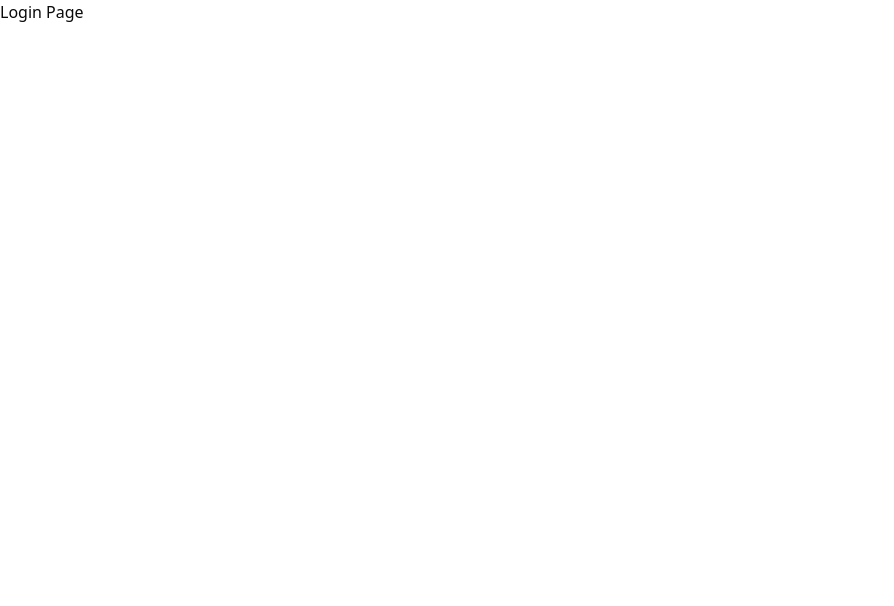
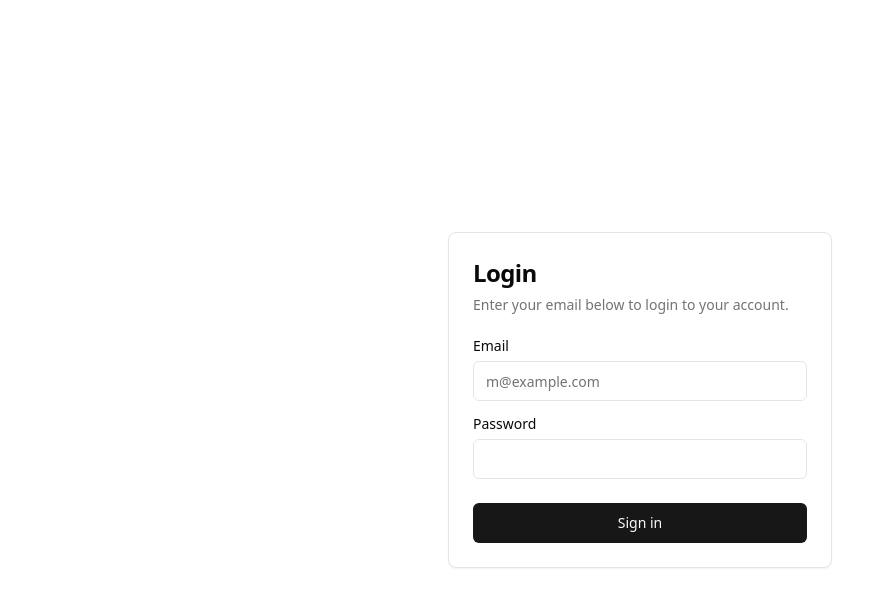
Before and after one commit to kurenaisandip/SAAS, a React (Vite) app: page /login in a window 1280 px wide. Shown: the top 606 px of the page, without its empty margins (0-894 px from the left). Built offline with nearby package versions, Linux system fonts and the light colour scheme.

Commit message:
feat: added login page

```diff
--- a/package.json
+++ b/package.json
@@ -10,6 +10,7 @@
     "preview": "vite preview"
   },
   "dependencies": {
+    "@radix-ui/react-label": "^2.0.2",
     "@radix-ui/react-slot": "^1.0.2",
     "class-variance-authority": "^0.7.0",
     "clsx": "^2.1.1",
--- /dev/null
+++ b/src/components/ui/card.tsx
@@ -0,0 +1,79 @@
+import * as React from "react"
+
+import { cn } from "@/lib/utils"
+
+const Card = React.forwardRef<
+  HTMLDivElement,
+  React.HTMLAttributes<HTMLDivElement>
+>(({ className, ...props }, ref) => (
+  <div
+    ref={ref}
+    className={cn(
+      "rounded-lg border bg-card text-card-foreground shadow-sm",
+      className
+    )}
+    {...props}
+  />
+))
+Card.displayName = "Card"
+
+const CardHeader = React.forwardRef<
+  HTMLDivElement,
+  React.HTMLAttributes<HTMLDivElement>
+>(({ className, ...props }, ref) => (
+  <div
+    ref={ref}
+    className={cn("flex flex-col space-y-1.5 p-6", className)}
+    {...props}
+  />
+))
+CardHeader.displayName = "CardHeader"
+
+const CardTitle = React.forwardRef<
+  HTMLParagraphElement,
+  React.HTMLAttributes<HTMLHeadingElement>
+>(({ className, ...props }, ref) => (
+  <h3
+    ref={ref}
+    className={cn(
+      "text-2xl font-semibold leading-none tracking-tight",
+      className
+    )}
+    {...props}
+  />
+))
+CardTitle.displayName = "CardTitle"
+
+const CardDescription = React.forwardRef<
+  HTMLParagraphElement,
+  React.HTMLAttributes<HTMLParagraphElement>
+>(({ className, ...props }, ref) => (
+  <p
+    ref={ref}
+    className={cn("text-sm text-muted-foreground", className)}
+    {...props}
+  />
+))
+CardDescription.displayName = "CardDescription"
+
+const CardContent = React.forwardRef<
+  HTMLDivElement,
+  React.HTMLAttributes<HTMLDivElement>
+>(({ className, ...props }, ref) => (
+  <div ref={ref} className={cn("p-6 pt-0", className)} {...props} />
+))
+CardContent.displayName = "CardContent"
+
+const CardFooter = React.forwardRef<
+  HTMLDivElement,
+  React.HTMLAttributes<HTMLDivElement>
+>(({ className, ...props }, ref) => (
+  <div
+    ref={ref}
+    className={cn("flex items-center p-6 pt-0", className)}
+    {...props}
+  />
+))
+CardFooter.displayName = "CardFooter"
+
+export { Card, CardHeader, CardFooter, CardTitle, CardDescription, CardContent }
--- /dev/null
+++ b/src/components/ui/input.tsx
@@ -0,0 +1,25 @@
+import * as React from "react"
+
+import { cn } from "@/lib/utils"
+
+export interface InputProps
+  extends React.InputHTMLAttributes<HTMLInputElement> {}
+
+const Input = React.forwardRef<HTMLInputElement, InputProps>(
+  ({ className, type, ...props }, ref) => {
+    return (
+      <input
+        type={type}
+        className={cn(
+          "flex h-10 w-full rounded-md border border-input bg-background px-3 py-2 text-sm ring-offset-background file:border-0 file:bg-transparent file:text-sm file:font-medium placeholder:text-muted-foreground focus-visible:outline-none focus-visible:ring-2 focus-visible:ring-ring focus-visible:ring-offset-2 disabled:cursor-not-allowed disabled:opacity-50",
+          className
+        )}
+        ref={ref}
+        {...props}
+      />
+    )
+  }
+)
+Input.displayName = "Input"
+
+export { Input }
--- /dev/null
+++ b/src/components/ui/label.tsx
@@ -0,0 +1,26 @@
+"use client"
+
+import * as React from "react"
+import * as LabelPrimitive from "@radix-ui/react-label"
+import { cva, type VariantProps } from "class-variance-authority"
+
+import { cn } from "@/lib/utils"
+
+const labelVariants = cva(
+  "text-sm font-medium leading-none peer-disabled:cursor-not-allowed peer-disabled:opacity-70"
+)
+
+const Label = React.forwardRef<
+  React.ElementRef<typeof LabelPrimitive.Root>,
+  React.ComponentPropsWithoutRef<typeof LabelPrimitive.Root> &
+    VariantProps<typeof labelVariants>
+>(({ className, ...props }, ref) => (
+  <LabelPrimitive.Root
+    ref={ref}
+    className={cn(labelVariants(), className)}
+    {...props}
+  />
+))
+Label.displayName = LabelPrimitive.Root.displayName
+
+export { Label }
--- a/src/pages/Login.tsx
+++ b/src/pages/Login.tsx
@@ -1,9 +1,34 @@
+import { Button } from "@/components/ui/button"
+import { Card, CardContent, CardDescription, CardFooter, CardHeader, CardTitle } from "@/components/ui/card"
+import { Input } from "@/components/ui/input";
+import { Label } from "@/components/ui/label";
+
 const LoginPage = () => {
     return(
-        <>
-        <h1>Login Page</h1>
+        <section className="flex justify-center items-center h-screen">
 
-        </>
+       <Card className="w-full max-w-sm">
+      <CardHeader>
+        <CardTitle className="text-2xl">Login</CardTitle>
+        <CardDescription>
+          Enter your email below to login to your account.
+        </CardDescription>
+      </CardHeader>
+      <CardContent className="grid gap-4">
+        <div className="grid gap-2">
+          <Label htmlFor="email">Email</Label>
+          <Input id="email" type="email" placeholder="m@example.com" required />
+        </div>
+        <div className="grid gap-2">
+          <Label htmlFor="password">Password</Label>
+          <Input id="password" type="password" required />
+        </div>
+      </CardContent>
+      <CardFooter>
+        <Button className="w-full">Sign in</Button>
+      </CardFooter>
+    </Card>
+    </section>
     )
 }
 
```
Also changed, not shown: 1 other file (tests, documents, lock files or other folders).
